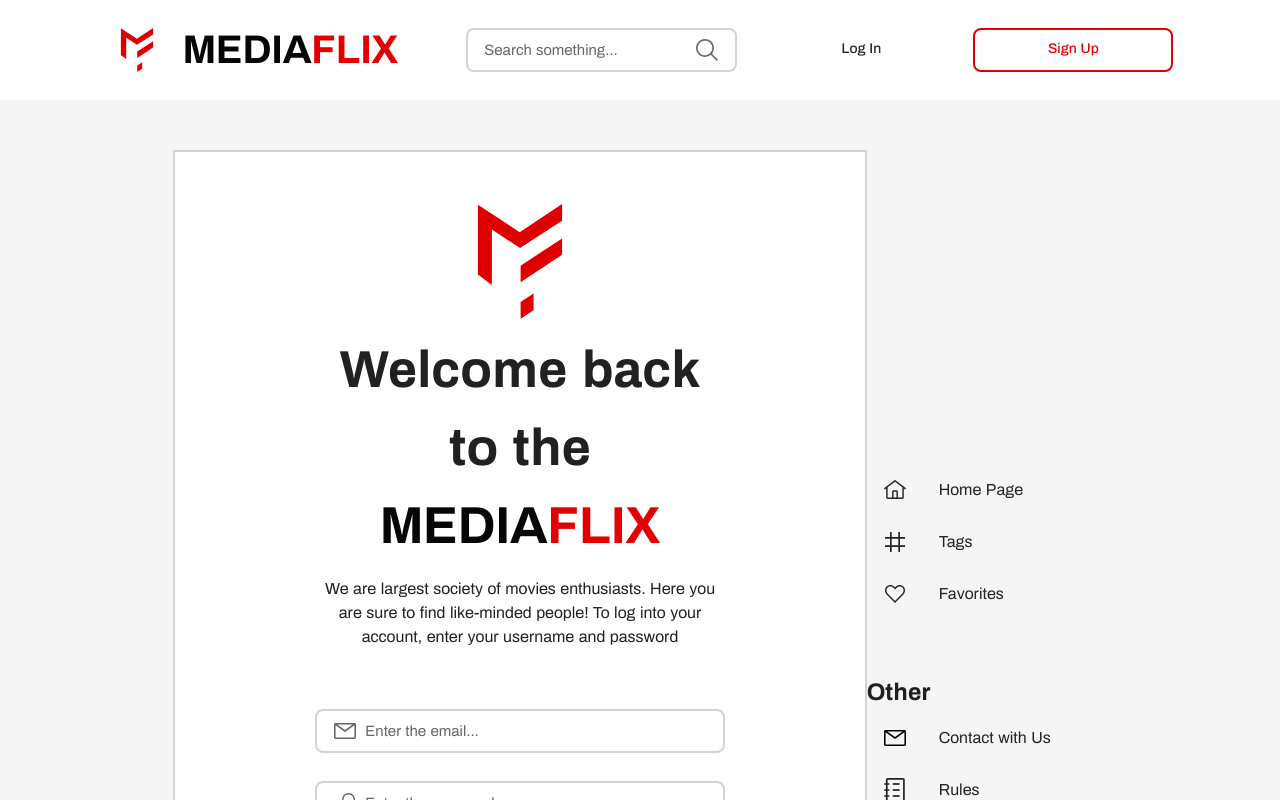
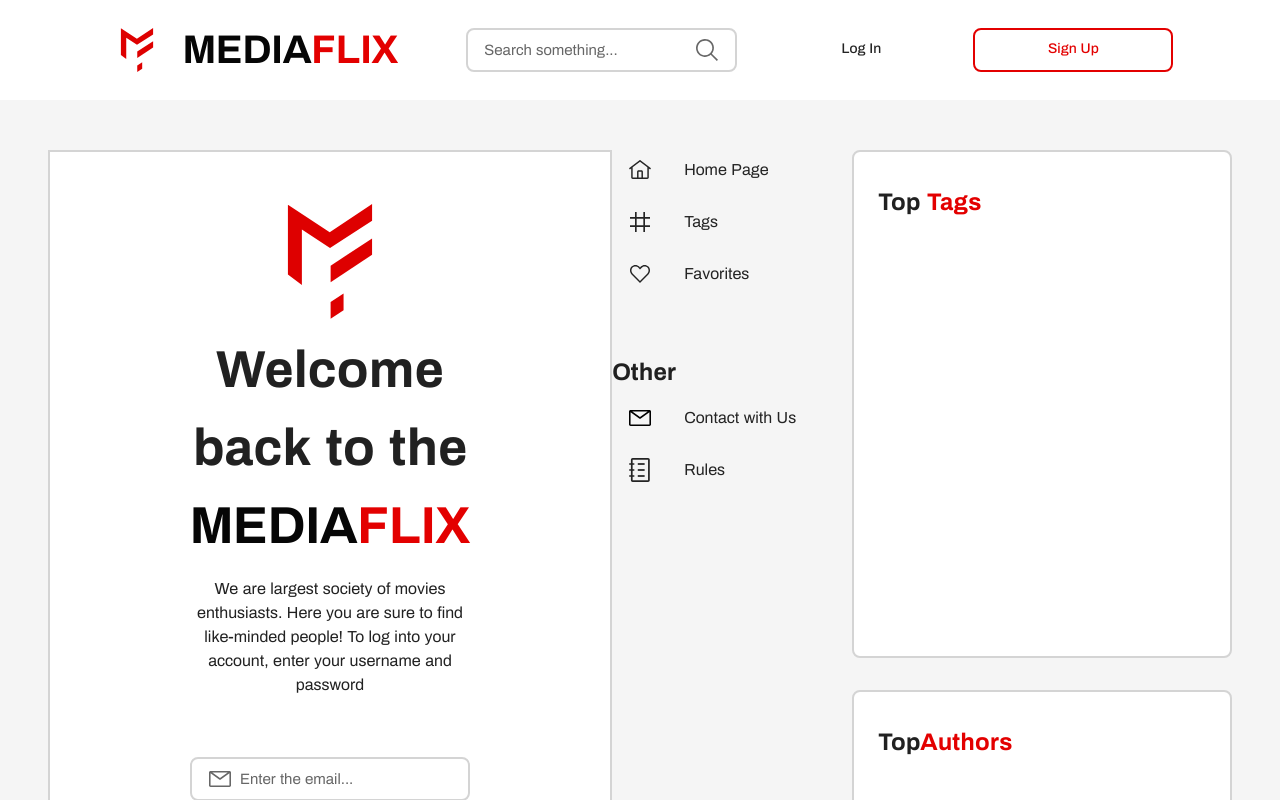
Before and after one commit to whispermind/TFMovies.Web, a React (Create React App) app: page /signin in a window 1280 px wide. Shown: the top 800 px of the page. Built offline with nearby package versions, Linux system fonts and the light colour scheme.

Commit message:
added AuthorsAndTagsBlock

```diff
--- a/src/app/index.tsx
+++ b/src/app/index.tsx
@@ -5,7 +5,7 @@ import { Outlet } from "react-router-dom";
 import { AppLayout } from "../modules/AppLayout";
 import { mainTheme } from "./styles/theme";
 import { store } from "./store";
-import { MenuBlock } from "../common/components";
+import { AuthorsAndTagsBlock, MenuBlock } from "../common/components";
 
 export const App = () => {
 	return (
@@ -15,6 +15,7 @@ export const App = () => {
 				<AppLayout>
 					<Outlet />
 					<MenuBlock />
+					<AuthorsAndTagsBlock />
 				</AppLayout>
 			</ThemeProvider>
 		</Provider>
--- a/src/common/components/AdoptiveLayout/index.tsx
+++ b/src/common/components/AdoptiveLayout/index.tsx
@@ -18,7 +18,6 @@ export const AdoptiveLayout = ({ children, ...stackProps }: PropsWithChildren<St
 				sm={10}
 			>
 				<Stack
-          alignItems="center"
 					justifyContent="center"
 					direction="row"
 					{...stackProps}
--- /dev/null
+++ b/src/common/components/AuthorsAndTagsBlock/Authors/Authors.tsx
@@ -0,0 +1,15 @@
+import { Box, Typography } from "@mui/material";
+
+import { CustomBox } from "../style";
+
+export const Authors = () => {
+	return (
+		<CustomBox>
+			<Box sx={{ mb: '28px' }}>
+				<Typography variant="Sector">Top
+					<Typography variant="Sector" color="mainColors.main">Authors</Typography>
+				</Typography>
+			</Box>
+		</CustomBox >
+	);
+}
--- /dev/null
+++ b/src/common/components/AuthorsAndTagsBlock/AuthorsAndTagsBlock.tsx
@@ -0,0 +1,13 @@
+import { Stack } from "@mui/material";
+
+import { Authors } from "./Authors/Authors";
+import { Tags } from "./Tags/Tags";
+
+export const AuthorsAndTagsBlock = () => {
+	return (
+		<Stack gap='32px'>
+			<Tags />
+			<Authors />
+		</Stack>
+	);
+}
--- /dev/null
+++ b/src/common/components/AuthorsAndTagsBlock/Tags/Tags.tsx
@@ -0,0 +1,15 @@
+import { Box, Typography } from "@mui/material";
+
+import { CustomBox } from "../style";
+
+export const Tags = () => {
+	return (
+		<CustomBox>
+			<Box sx={{ mb: '28px' }}>
+				<Typography variant="Sector">Top
+					<Typography variant="Sector" color="mainColors.main"> Tags</Typography>
+				</Typography>
+			</Box>
+		</CustomBox >
+	);
+}
--- /dev/null
+++ b/src/common/components/AuthorsAndTagsBlock/style.tsx
@@ -0,0 +1,13 @@
+import { Box, styled } from "@mui/material";
+
+export const CustomBox = styled(Box)(({ theme }) => {
+	const { palette: { mainColors: { white }, greyColors: { strokeGrey } } } = theme;
+	return {
+		borderRadius: '8px',
+		width: '380px',
+		height: '100%',
+		padding: '32px 24px',
+		border: `2px solid ${strokeGrey}`,
+		background: white,
+	}
+})
--- a/src/common/components/index.ts
+++ b/src/common/components/index.ts
@@ -11,7 +11,8 @@ export { LogAuthWrapper } from "./LogAuthWrapper";
 export { MuiRouterLink } from "./MuiRouterLink";
 export { AdoptiveLayout } from "./AdoptiveLayout";
 export { Avatar } from "./Avatar";
-export {MenuBlock} from "./MenuBlock"
+export { MenuBlock } from "./MenuBlock"
+export { AuthorsAndTagsBlock } from "./AuthorsAndTagsBlock/AuthorsAndTagsBlock"
 
 export type { TFormTextFieldIconedProps } from "./Inputs/FormTextFieldIconed";
 export type { IWithIconProps } from "./Inputs/FormTextFieldIconed/index";
```
Lines whose indentation alone changed are shown as unchanged.
